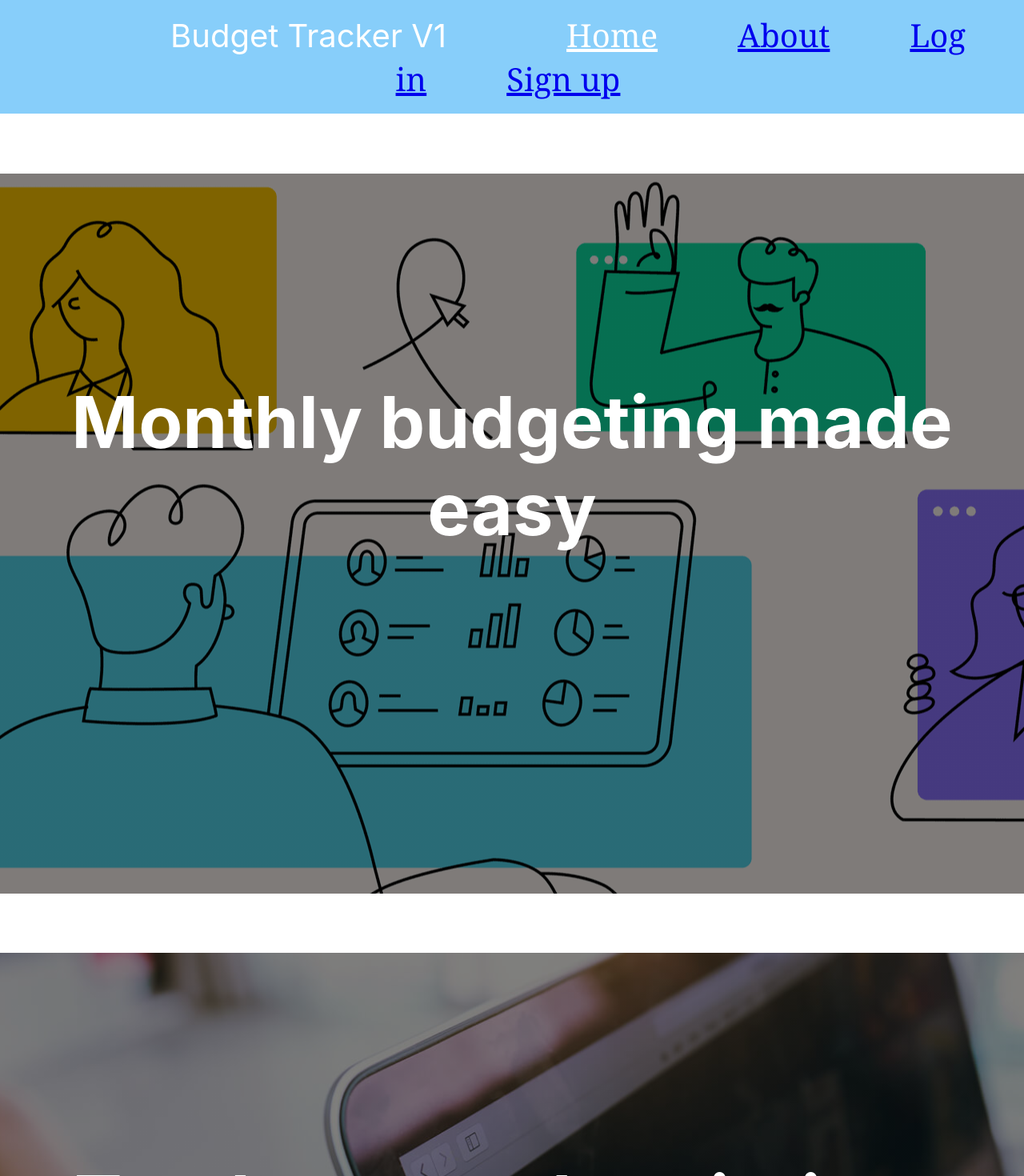
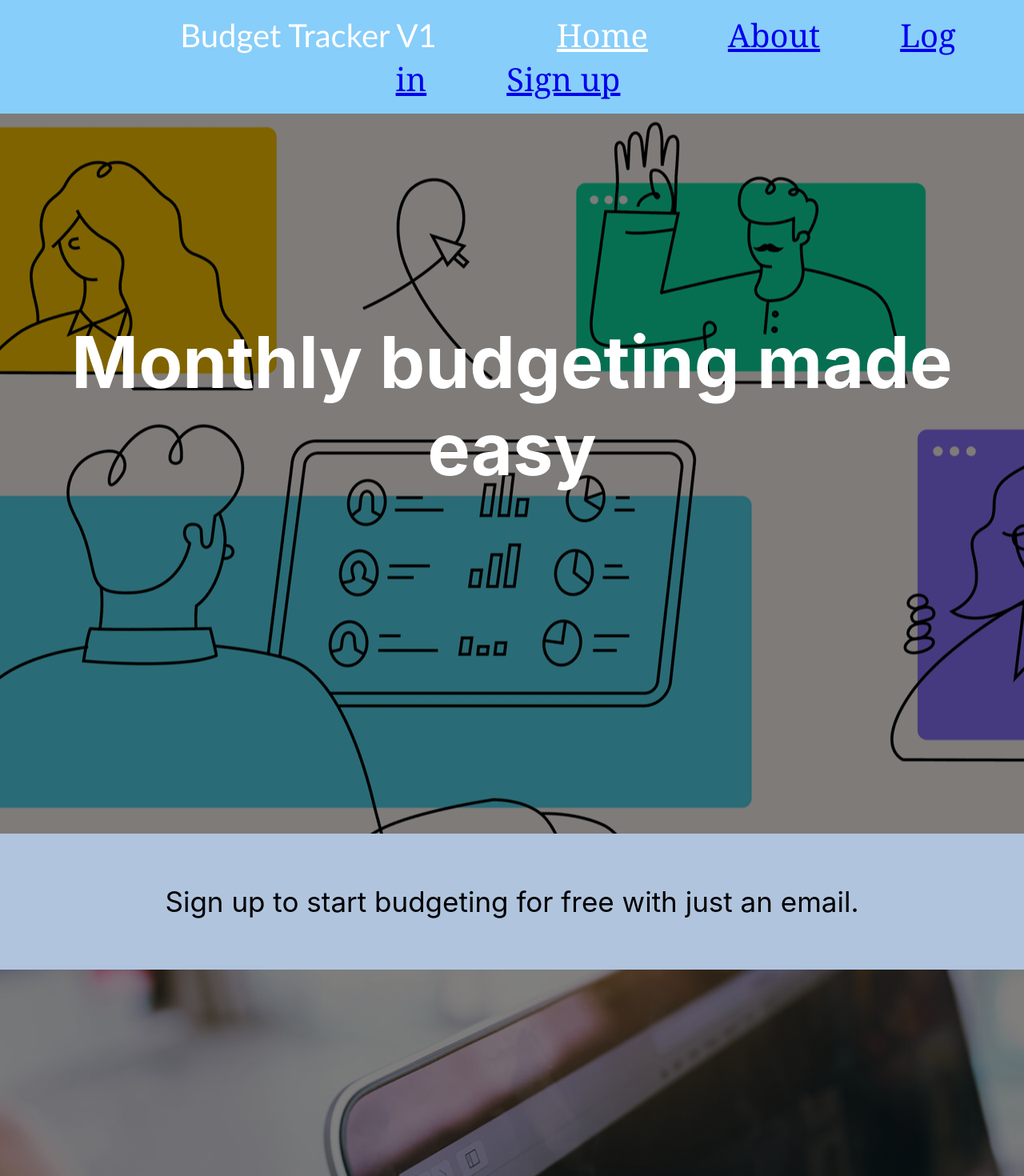
Before and after one commit to henry-li-06/Budget-Tracker, a React (Create React App) app in the folder budget-tracker-frontend/: page /#/ in a window 1280 px wide. Shown: the top 1470 px of the page at 80% size. Built offline with nearby package versions, Linux system fonts and the light colour scheme.

Commit message:
Removed margins in home page

```diff
--- a/budget-tracker-frontend/src/static/Home.jsx
+++ b/budget-tracker-frontend/src/static/Home.jsx
@@ -4,13 +4,15 @@ import React from 'react';
 class Home extends React.Component {
   render() {
     return (
-      <div>
+      <div id='container'>
         <section id="main-graphic">
-          <h1>Monthly budgeting made easy</h1>
+          <h1 className='graphics-text'>Monthly budgeting made easy</h1>
         </section>
+        <p className='text'>Sign up to start budgeting for free with just an email.</p>
         <section id="feature-1">
-          <h1>Track your subscriptions</h1>
+          <h1 className='graphics-text'>Track your subscriptions</h1>
         </section>
+        <p className="text">Netflix? Hulu? Spotify? Consolidate your records in one place.</p>
       </div>
     )
 
--- a/budget-tracker-frontend/src/static/SinglePageApp.jsx
+++ b/budget-tracker-frontend/src/static/SinglePageApp.jsx
@@ -18,18 +18,15 @@ class SinglePageApp extends React.Component {
     return (
       <HashRouter>
         <div className="App">
-
-
           <header className="header">
             <div className="container">
               <section id="navbar">
-                <ul>
+                <ul id="list">
                   <li id="heading">Budget Tracker V1</li>
                   <li className="link"><NavLink exact to='/'>Home</NavLink></li>
                   <li className="link"><NavLink to='/about'>About</NavLink></li>
                   <li className="link"><NavLink to='/login'>Log in</NavLink></li>
                   <li className="link"><NavLink to='/signup'>Sign up</NavLink></li>
-
                 </ul>
               </section>
             </div>
--- a/budget-tracker-frontend/src/styles/App.css
+++ b/budget-tracker-frontend/src/styles/App.css
@@ -50,3 +50,7 @@
   padding: 50px;
   font-size: 40px;
 }
+
+#list {
+  list-style: none;
+}
--- a/budget-tracker-frontend/src/styles/about.css
+++ b/budget-tracker-frontend/src/styles/about.css
@@ -22,7 +22,8 @@
 }
 
 #heading {
-  font-size: 50px;
+  font-size: 60px;
+  font-family: 'Gill Sans', 'Gill Sans MT', Calibri, 'Trebuchet MS', sans-serif;
 }
 
 #paragraph {
--- a/budget-tracker-frontend/src/styles/home.css
+++ b/budget-tracker-frontend/src/styles/home.css
@@ -1,3 +1,12 @@
+.container{
+  display: flex;
+  flex-direction: column;
+}
+
+.graphics-text{
+  margin: 0px;
+}
+
 #main-graphic{
   background-image: linear-gradient(
     rgba(0,0,0,0.5),
@@ -41,3 +50,11 @@
   padding-top: 20%;
 
 }
+
+.text{
+  font-family: -apple-system, BlinkMacSystemFont, 'Segoe UI', Roboto, Oxygen, Ubuntu, Cantarell, 'Open Sans', 'Helvetica Neue', sans-serif;
+  font-size: 35px;
+  padding: 5%;
+  background-color: lightsteelblue;
+  margin: 0px;
+}
```
Also changed, not shown: budget-tracker-frontend/public/logo192.png (deleted), budget-tracker-frontend/public/logo512.png (deleted).
